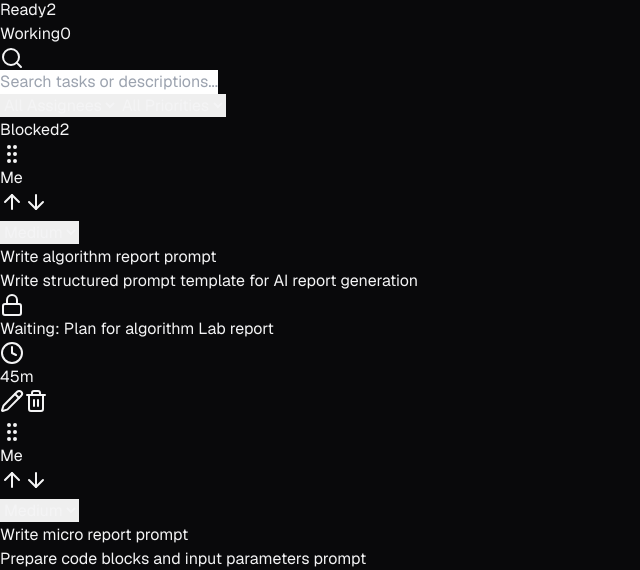
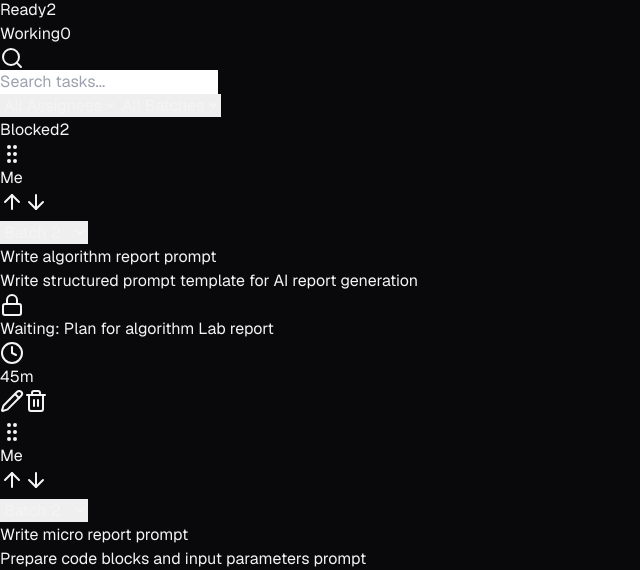
Before and after one commit to tusarimrananik/human-ai-orchestrator, a Next.js app: page / in a window 1280 px wide. Shown: the part 225-795 px from the top of the page, without its empty margins (0-640 px from the left). Built offline with nearby package versions, Linux system fonts and the light colour scheme.

Commit message:
feat: replace priority with color-coded batching (Batch 1-5)

```diff
--- a/src/app/page.tsx
+++ b/src/app/page.tsx
@@ -20,18 +20,19 @@ import {
   ArrowDown,
   GripVertical,
   Timer,
-  AlignLeft,
+  Layers,
 } from 'lucide-react';
+
+export type BatchTag = 'None' | 'Batch 1' | 'Batch 2' | 'Batch 3' | 'Batch 4' | 'Batch 5';
 
 interface Task {
   id: string;
   name: string;
   owner: 'Me' | 'AI' | 'Other';
-  priority: 'High' | 'Medium' | 'Low';
+  batch: BatchTag;
   deadline: string;
   estimate: string;
   description?: string;
-  doneRule?: string;
   notes?: string;
   dependencies: string[];
   manualStatus: 'todo' | 'progress' | 'done';
@@ -47,10 +48,6 @@ function uid() {
   return Date.now().toString(36) + Math.random().toString(36).slice(2, 8);
 }
 
-function priorityScore(p: string) {
-  return p === 'High' ? 3 : p === 'Medium' ? 2 : 1;
-}
-
 function formatElapsed(seconds: number): string {
   if (!seconds || seconds <= 0) return '0s';
   const hrs = Math.floor(seconds / 3600);
@@ -61,13 +58,55 @@ function formatElapsed(seconds: number): string {
   return `${secs}s`;
 }
 
+// Color badges and border styling for each batch
+export function getBatchStyle(batch: BatchTag = 'None') {
+  switch (batch) {
+    case 'Batch 1':
+      return {
+        badge: 'bg-sky-500/20 text-sky-300 border border-sky-500/40',
+        cardBorder: 'border-l-4 border-l-sky-500',
+        dagBorder: 'border-sky-500 bg-sky-950/30 text-sky-200',
+      };
+    case 'Batch 2':
+      return {
+        badge: 'bg-purple-500/20 text-purple-300 border border-purple-500/40',
+        cardBorder: 'border-l-4 border-l-purple-500',
+        dagBorder: 'border-purple-500 bg-purple-950/30 text-purple-200',
+      };
+    case 'Batch 3':
+      return {
+        badge: 'bg-amber-500/20 text-amber-300 border border-amber-500/40',
+        cardBorder: 'border-l-4 border-l-amber-500',
+        dagBorder: 'border-amber-500 bg-amber-950/30 text-amber-200',
+      };
+    case 'Batch 4':
+      return {
+        badge: 'bg-emerald-500/20 text-emerald-300 border border-emerald-500/40',
+        cardBorder: 'border-l-4 border-l-emerald-500',
+        dagBorder: 'border-emerald-500 bg-emerald-950/30 text-emerald-200',
+      };
+    case 'Batch 5':
+      return {
+        badge: 'bg-rose-500/20 text-rose-300 border border-rose-500/40',
+        cardBorder: 'border-l-4 border-l-rose-500',
+        dagBorder: 'border-rose-500 bg-rose-950/30 text-rose-200',
+      };
+    default:
+      return {
+        badge: 'bg-zinc-800 text-zinc-400 border border-zinc-700',
+        cardBorder: '',
+        dagBorder: 'border-zinc-800 bg-zinc-900 text-zinc-400',
+      };
+  }
+}
+
 export default function Page() {
   const [tasks, setTasks] = useState<Task[]>([]);
   const [mounted, setMounted] = useState(false);
   const [view, setView] = useState<'board' | 'dependency'>('board');
   const [search, setSearch] = useState('');
   const [ownerFilter, setOwnerFilter] = useState('');
-  const [priorityFilter, setPriorityFilter] = useState('');
+  const [batchFilter, setBatchFilter] = useState('');
 
   // Live timer tick for active in-progress tasks
   const [now, setNow] = useState<number>(Date.now());
@@ -88,7 +127,7 @@ export default function Page() {
   const [taskName, setTaskName] = useState('');
   const [taskDescription, setTaskDescription] = useState('');
   const [taskOwner, setTaskOwner] = useState<'Me' | 'AI' | 'Other'>('Me');
-  const [taskPriority, setTaskPriority] = useState<'High' | 'Medium' | 'Low'>('Medium');
+  const [taskBatch, setTaskBatch] = useState<BatchTag>('None');
   const [taskDeadline, setTaskDeadline] = useState('');
   const [taskEstimate, setTaskEstimate] = useState('');
   const [selectedDeps, setSelectedDeps] = useState<string[]>([]);
@@ -110,6 +149,7 @@ export default function Page() {
         setTasks(
           parsed.map((t: any) => ({
             ...t,
+            batch: t.batch || (t.priority === 'High' ? 'Batch 1' : t.priority === 'Medium' ? 'Batch 2' : 'None'),
             description: t.description || t.doneRule || t.notes || '',
             manualStatus: t.manualStatus === 'triage' ? 'todo' : t.manualStatus,
             totalTimeSpentSeconds: t.totalTimeSpentSeconds || 0,
@@ -118,10 +158,10 @@ export default function Page() {
       } else {
         const a = uid(), b = uid(), c = uid(), d = uid();
         const initialTasks: Task[] = [
-          { id: a, name: 'Plan for algorithm Lab report', description: 'Outline experiment objectives, formula derivations and steps', owner: 'Me', priority: 'High', deadline: '', estimate: '30m', doneRule: '', notes: '', dependencies: [], manualStatus: 'todo', createdAt: Date.now() },
-          { id: b, name: 'Plan for micro lab report', description: 'Define microprocessor pin diagrams and instruction set specs', owner: 'Me', priority: 'High', deadline: '', estimate: '30m', doneRule: '', notes: '', dependencies: [], manualStatus: 'todo', createdAt: Date.now() + 1 },
-          { id: c, name: 'Write algorithm report prompt', description: 'Write structured prompt template for AI report generation', owner: 'Me', priority: 'Medium', deadline: '', estimate: '45m', doneRule: '', notes: '', dependencies: [a], manualStatus: 'todo', createdAt: Date.now() + 2 },
-          { id: d, name: 'Write micro report prompt', description: 'Prepare code blocks and input parameters prompt', owner: 'Me', priority: 'Medium', deadline: '', estimate: '45m', doneRule: '', notes: '', dependencies: [b], manualStatus: 'todo', createdAt: Date.now() + 3 },
+          { id: a, name: 'Plan for algorithm Lab report', description: 'Outline experiment objectives, formula derivations and steps', owner: 'Me', batch: 'Batch 1', deadline: '', estimate: '30m', notes: '', dependencies: [], manualStatus: 'todo', createdAt: Date.now() },
+          { id: b, name: 'Plan for micro lab report', description: 'Define microprocessor pin diagrams and instruction set specs', owner: 'Me', batch: 'Batch 1', deadline: '', estimate: '30m', notes: '', dependencies: [], manualStatus: 'todo', createdAt: Date.now() + 1 },
+          { id: c, name: 'Write algorithm report prompt', description: 'Write structured prompt template for AI report generation', owner: 'Me', batch: 'Batch 2', deadline: '', estimate: '45m', notes: '', dependencies: [a], manualStatus: 'todo', createdAt: Date.now() + 2 },
+          { id: d, name: 'Write micro report prompt', description: 'Prepare code blocks and input parameters prompt', owner: 'Me', batch: 'Batch 2', deadline: '', estimate: '45m', notes: '', dependencies: [b], manualStatus: 'todo', createdAt: Date.now() + 3 },
         ];
         setTasks(initialTasks);
         localStorage.setItem(STORAGE_KEY, JSON.stringify(initialTasks));
@@ -131,49 +171,6 @@ export default function Page() {
     }
     setMounted(true);
   }, []);
-
-  const cascadePriority = (taskList: Task[], taskId: string, newPriority: 'High' | 'Medium' | 'Low'): Task[] => {
-    const updated = [...taskList];
-    const targetScore = priorityScore(newPriority);
-
-    const visitedUp = new Set<string>();
-    const queueUp: string[] = [taskId];
-    while (queueUp.length > 0) {
-      const currId = queueUp.shift()!;
-      if (visitedUp.has(currId)) continue;
-      visitedUp.add(currId);
-      const current = updated.find((t) => t.id === currId);
-      if (!current) continue;
-      (current.dependencies || []).forEach((depId) => {
-        const depIdx = updated.findIndex((t) => t.id === depId);
-        if (depIdx !== -1) {
-          if (priorityScore(updated[depIdx].priority) < targetScore) {
-            updated[depIdx] = { ...updated[depIdx], priority: newPriority };
-          }
-          queueUp.push(depId);
-        }
-      });
-    }
-
-    const visitedDown = new Set<string>();
-    const queueDown: string[] = [taskId];
-    while (queueDown.length > 0) {
-      const currId = queueDown.shift()!;
-      if (visitedDown.has(currId)) continue;
-      visitedDown.add(currId);
-
-      updated.forEach((t, idx) => {
-        if ((t.dependencies || []).includes(currId)) {
-          if (priorityScore(t.priority) < targetScore) {
-            updated[idx] = { ...t, priority: newPriority };
-          }
-          queueDown.push(t.id);
-        }
-      });
-    }
-
-    return updated;
-  };
 
   const saveTasks = (newTasks: Task[]) => {
     setTasks(newTasks);
@@ -209,9 +206,9 @@ export default function Page() {
     saveTasks(newTasks);
   };
 
-  const handlePriorityChange = (taskId: string, newPriority: 'High' | 'Medium' | 'Low') => {
-    let updated = tasks.map((t) => (t.id === taskId ? { ...t, priority: newPriority } : t));
-    updated = cascadePriority(updated, taskId, newPriority);
+  // Change batch tag directly on task
+  const handleBatchChange = (taskId: string, newBatch: BatchTag) => {
+    const updated = tasks.map((t) => (t.id === taskId ? { ...t, batch: newBatch } : t));
     saveTasks(updated);
   };
 
@@ -250,7 +247,7 @@ export default function Page() {
     (t) =>
       (!q || (t.name + ' ' + (t.description || '') + ' ' + (t.notes || '')).toLowerCase().includes(q)) &&
       (!ownerFilter || t.owner === ownerFilter) &&
-      (!priorityFilter || t.priority === priorityFilter)
+      (!batchFilter || t.batch === batchFilter)
   );
 
   const groups: Record<'blocked' | 'ready' | 'progress' | 'done', Task[]> = {
@@ -316,7 +313,7 @@ export default function Page() {
     }, 60);
 
     return () => clearTimeout(timer);
-  }, [view, tasks, ownerFilter, priorityFilter, search]);
+  }, [view, tasks, ownerFilter, batchFilter, search]);
 
   const startInProgress = (id: string) => {
     saveTasks(
@@ -382,10 +379,10 @@ export default function Page() {
   const addSample = () => {
     const a = uid(), b = uid(), c = uid(), d = uid();
     const newSamples: Task[] = [
-      { id: a, name: 'Plan for algorithm Lab report', description: 'Outline experiment objectives and formulas', owner: 'Me', priority: 'High', deadline: '', estimate: '30m', doneRule: '', notes: '', dependencies: [], manualStatus: 'todo', createdAt: Date.now() },
-      { id: b, name: 'Plan for micro lab report', description: 'Define microprocessor specs and instructions', owner: 'Me', priority: 'High', deadline: '', estimate: '30m', doneRule: '', notes: '', dependencies: [], manualStatus: 'todo', createdAt: Date.now() + 1 },
-      { id: c, name: 'Write algorithm report prompt', description: 'Structure code block prompts for report generator', owner: 'Me', priority: 'High', deadline: '', estimate: '45m', doneRule: '', notes: '', dependencies: [a], manualStatus: 'todo', createdAt: Date.now() + 2 },
-      { id: d, name: 'Write micro report prompt', description: 'Prepare assembly inputs and expected outputs', owner: 'Me', priority: 'High', deadline: '', estimate: '45m', doneRule: '', notes: '', dependencies: [b], manualStatus: 'todo', createdAt: Date.now() + 3 },
+      { id: a, name: 'Plan for algorithm Lab report', description: 'Outline experiment objectives and formulas', owner: 'Me', batch: 'Batch 1', deadline: '', estimate: '30m', notes: '', dependencies: [], manualStatus: 'todo', createdAt: Date.now() },
+      { id: b, name: 'Plan for micro lab report', description: 'Define microprocessor specs and instructions', owner: 'Me', batch: 'Batch 1', deadline: '', estimate: '30m', notes: '', dependencies: [], manualStatus: 'todo', createdAt: Date.now() + 1 },
+      { id: c, name: 'Write algorithm report prompt', description: 'Structure code block prompts for report generator', owner: 'Me', batch: 'Batch 2', deadline: '', estimate: '45m', notes: '', dependencies: [a], manualStatus: 'todo', createdAt: Date.now() + 2 },
+      { id: d, name: 'Write micro report prompt', description: 'Prepare assembly inputs and expected outputs', owner: 'Me', batch: 'Batch 2', deadline: '', estimate: '45m', notes: '', dependencies: [b], manualStatus: 'todo', createdAt: Date.now() + 3 },
     ];
     saveTasks([...tasks, ...newSamples]);
   };
@@ -403,9 +400,9 @@ export default function Page() {
     setEditId(id);
     const current = tasks.find((t) => t.id === id);
     setTaskName(current?.name || '');
-    setTaskDescription(current?.description || current?.doneRule || current?.notes || '');
+    setTaskDescription(current?.description || current?.notes || '');
     setTaskOwner(current?.owner || 'Me');
-    setTaskPriority(current?.priority || 'Medium');
+    setTaskBatch(current?.batch || 'None');
     setTaskDeadline(current?.deadline || '');
     setTaskEstimate(current?.estimate || '');
     setSelectedDeps(current?.dependencies || []);
@@ -419,10 +416,9 @@ export default function Page() {
       name,
       description: taskDescription.trim(),
       owner: taskOwner,
-      priority: taskPriority,
+      batch: taskBatch,
       deadline: taskDeadline,
       estimate: taskEstimate.trim(),
-      doneRule: '',
       notes: '',
       dependencies: selectedDeps,
     };
@@ -431,7 +427,6 @@ export default function Page() {
 
     if (editId) {
       updatedTasks = tasks.map((t) => (t.id === editId ? { ...t, ...data } : t));
-      updatedTasks = cascadePriority(updatedTasks, editId, taskPriority);
     } else {
       const newId = uid();
       const newTask: Task = {
@@ -442,7 +437,6 @@ export default function Page() {
         ...data,
       };
       updatedTasks = [...tasks, newTask];
-      updatedTasks = cascadePriority(updatedTasks, newId, taskPriority);
     }
 
     saveTasks(updatedTasks);
@@ -612,7 +606,7 @@ export default function Page() {
         <div className="relative flex-1 max-w-xs">
           <Search className="w-3 h-3 text-zinc-500 absolute left-2 top-1.5" />
           <input
-            placeholder="Search tasks or descriptions..."
+            placeholder="Search tasks..."
             value={search}
             onChange={(e) => setSearch(e.target.value)}
             className="w-full bg-zinc-900 border border-zinc-800 rounded pl-6 pr-2 py-0.5 text-[11px] text-zinc-200 placeholder-zinc-500 focus:outline-none focus:border-zinc-700"
@@ -631,15 +625,19 @@ export default function Page() {
             <option value="Other">Other</option>
           </select>
 
+          {/* Batch Filter */}
           <select
-            value={priorityFilter}
-            onChange={(e) => setPriorityFilter(e.target.value)}
-            className="bg-zinc-900 border border-zinc-800 rounded px-1.5 py-0.5 text-[11px] text-zinc-300 focus:outline-none"
+            value={batchFilter}
+            onChange={(e) => setBatchFilter(e.target.value)}
+            className="bg-zinc-900 border border-zinc-800 rounded px-1.5 py-0.5 text-[11px] text-zinc-300 focus:outline-none font-medium"
           >
-            <option value="">All Priorities</option>
-            <option value="High">High</option>
-            <option value="Medium">Medium</option>
-            <option value="Low">Low</option>
+            <option value="">All Batches</option>
+            <option value="Batch 1">Batch 1</option>
+            <option value="Batch 2">Batch 2</option>
+            <option value="Batch 3">Batch 3</option>
+            <option value="Batch 4">Batch 4</option>
+            <option value="Batch 5">Batch 5</option>
+            <option value="None">No Batch</option>
           </select>
         </div>
       </div>
@@ -681,6 +679,7 @@ export default function Page() {
                           .filter(Boolean) as Task[];
                         const waiting = depNames.filter((d) => d.manualStatus !== 'done').map((d) => d.name);
                         const durationDisplay = getTaskDurationDisplay(t);
+                        const batchStyle = getBatchStyle(t.batch);
 
                         return (
                           <div
@@ -690,6 +689,8 @@ export default function Page() {
                             onDragOver={handleDragOver}
                             onDrop={() => handleDropOnTask(t.id)}
                             className={`group p-2 rounded-md bg-zinc-950 border transition shadow-sm space-y-1 cursor-grab active:cursor-grabbing ${
+                              batchStyle.cardBorder
+                            } ${
                               draggedTaskId === t.id
                                 ? 'border-indigo-500 opacity-60'
                                 : 'border-zinc-800/90 hover:border-zinc-700'
@@ -737,27 +738,31 @@ export default function Page() {
                                   </button>
                                 </div>
 
+                                {/* Batch Dropdown Selector */}
                                 <select
-                                  value={t.priority}
+                                  value={t.batch || 'None'}
                                   onChange={(e) =>
-                                    handlePriorityChange(t.id, e.target.value as 'High' | 'Medium' | 'Low')
+                                    handleBatchChange(t.id, e.target.value as BatchTag)
                                   }
-                                  className={`text-[9px] px-1 rounded font-semibold border-0 cursor-pointer focus:outline-none ${
-                                    t.priority === 'High'
-                                      ? 'text-rose-400 bg-rose-500/10'
-                                      : t.priority === 'Medium'
-                                      ? 'text-amber-400 bg-amber-500/10'
-                                      : 'text-zinc-400 bg-zinc-800'
-                                  }`}
+                                  className={`text-[9px] px-1.5 py-0.2 rounded font-bold cursor-pointer focus:outline-none transition ${batchStyle.badge}`}
                                 >
-                                  <option value="High" className="bg-zinc-900 text-rose-400">
-                                    High
+                                  <option value="None" className="bg-zinc-900 text-zinc-400">
+                                    No Batch
                                   </option>
-                                  <option value="Medium" className="bg-zinc-900 text-amber-400">
-                                    Medium
+                                  <option value="Batch 1" className="bg-zinc-900 text-sky-400">
+                                    Batch 1
                                   </option>
-                                  <option value="Low" className="bg-zinc-900 text-zinc-300">
-                                    Low
+                                  <option value="Batch 2" className="bg-zinc-900 text-purple-400">
+                                    Batch 2
+                                  </option>
+                                  <option value="Batch 3" className="bg-zinc-900 text-amber-400">
+                                    Batch 3
+                                  </option>
+                                  <option value="Batch 4" className="bg-zinc-900 text-emerald-400">
+                                    Batch 4
+                                  </option>
+                                  <option value="Batch 5" className="bg-zinc-900 text-rose-400">
+                                    Batch 5
                                   </option>
                                 </select>
                               </div>
@@ -767,7 +772,6 @@ export default function Page() {
                               {t.name}
                             </div>
 
-                            {/* Task Description */}
                             {t.description && (
                               <p className="text-[11px] text-zinc-400 line-clamp-2 leading-relaxed bg-zinc-900/60 p-1 rounded border border-zinc-800/60">
                                 {t.description}
@@ -900,6 +904,8 @@ export default function Page() {
                     {levels[level].map((t) => {
                       const status = computedStatus(t);
                       const durationDisplay = getTaskDurationDisplay(t);
+                      const batchStyle = getBatchStyle(t.batch);
+
                       const badgeClass =
                         status === 'ready'
                           ? 'border-emerald-500/80 bg-emerald-950/30 text-emerald-300'
@@ -913,10 +919,17 @@ export default function Page() {
                         <div
                           key={t.id}
                           data-node-id={t.id}
-                          className={`p-2.5 rounded-lg border-2 shadow transition space-y-1 ${badgeClass}`}
+                          className={`p-2.5 rounded-lg border-2 shadow transition space-y-1 ${batchStyle.cardBorder} ${badgeClass}`}
                         >
-                          <div className="text-xs font-bold text-zinc-100 line-clamp-2 leading-tight">
-                            {t.name}
+                          <div className="flex items-center justify-between gap-1">
+                            <div className="text-xs font-bold text-zinc-100 line-clamp-2 leading-tight flex-1">
+                              {t.name}
+                            </div>
+                            {t.batch && t.batch !== 'None' && (
+                              <span className={`text-[8px] font-bold px-1 rounded ${batchStyle.badge}`}>
+                                {t.batch}
+                              </span>
+                            )}
                           </div>
                           {t.description && (
                             <p className="text-[10px] text-zinc-400 line-clamp-2 leading-snug">
@@ -977,13 +990,13 @@ export default function Page() {
 
             <div>
               <label className="block text-[10px] uppercase font-bold text-zinc-400 mb-1">
-                Description / Context / Done Criteria
+                Description / Context
               </label>
               <textarea
                 rows={2}
                 value={taskDescription}
                 onChange={(e) => setTaskDescription(e.target.value)}
-                placeholder="Add task description, requirements, or completion details..."
+                placeholder="Add task details or specifications..."
                 className="w-full bg-zinc-950 border border-zinc-800 rounded px-2.5 py-1.5 text-xs text-zinc-200 focus:outline-none focus:border-indigo-500 resize-none"
               />
             </div>
@@ -1005,17 +1018,20 @@ export default function Page() {
               </div>
 
               <div>
-                <label className="block text-[10px] uppercase font-bold text-zinc-400 mb-1">
-                  Priority
+                <label className="block text-[10px] uppercase font-bold text-zinc-400 mb-1 flex items-center gap-1">
+                  <Layers className="w-3 h-3 text-indigo-400" /> Batch
                 </label>
                 <select
-                  value={taskPriority}
-                  onChange={(e) => setTaskPriority(e.target.value as any)}
+                  value={taskBatch}
+                  onChange={(e) => setTaskBatch(e.target.value as BatchTag)}
                   className="w-full bg-zinc-950 border border-zinc-800 rounded px-2 py-1 text-xs text-zinc-200"
                 >
-                  <option value="High">High</option>
-                  <option value="Medium">Medium</option>
-                  <option value="Low">Low</option>
+                  <option value="None">No Batch</option>
+                  <option value="Batch 1">Batch 1</option>
+                  <option value="Batch 2">Batch 2</option>
+                  <option value="Batch 3">Batch 3</option>
+                  <option value="Batch 4">Batch 4</option>
+                  <option value="Batch 5">Batch 5</option>
                 </select>
               </div>
             </div>
```
